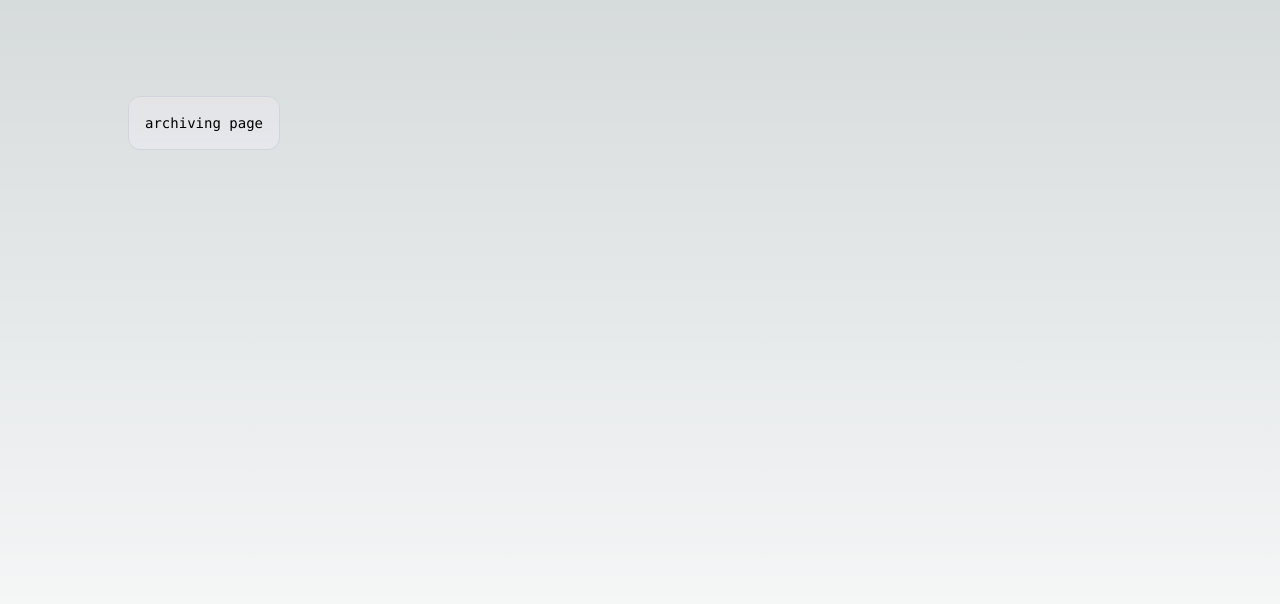
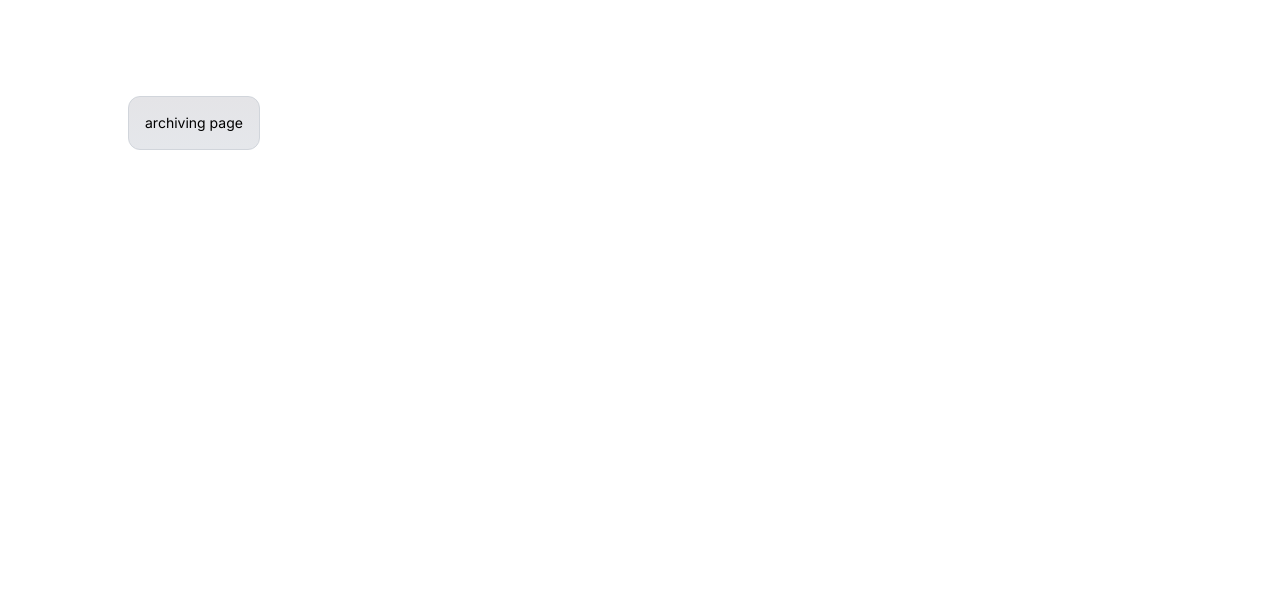
Before and after one commit to isc-exhibition/ischive, a Next.js app: page /archiving in a window 1280 px wide. Shown: the top 604 px of the page. Built offline with nearby package versions, Linux system fonts and the light colour scheme.

Commit message:
🧡 Added font settings

```diff
--- a/src/app/globals.css
+++ b/src/app/globals.css
@@ -2,26 +2,54 @@
 @tailwind components;
 @tailwind utilities;
 
-:root {
-  --foreground-rgb: 0, 0, 0;
-  --background-start-rgb: 214, 219, 220;
-  --background-end-rgb: 255, 255, 255;
+/* Font settings */
+@layer base {
+  /* Pretendard */
+  @font-face {
+    font-family: "Pretendard";
+    src: url("../assets/font/Pretendard-Thin.woff") format("woff");
+    font-weight: 100;
+  }
+  @font-face {
+    font-family: "Pretendard";
+    src: url("../assets/font/Pretendard-Light.woff") format("woff");
+    font-weight: 300;
+  }
+  @font-face {
+    font-family: "Pretendard";
+    src: url("../assets/font/Pretendard-Bold.woff") format("woff");
+    font-weight: 700;
+  }
+  @font-face {
+    font-family: "Pretendard";
+    src: url("../assets/font/Pretendard-ExtraBold.woff") format("woff");
+    font-weight: 800;
+  }
+
+  /* WideNerd */
+  @font-face {
+    font-family: "MonoplexWideNerd";
+    src: url("../assets/font/MonoplexKRWideNerd-Regular.ttf") format("ttf");
+    font-weight: 400;
+  }
+  @font-face {
+    font-family: "MonoplexWideNerd";
+    src: url("../assets/font/MonoplexKRWideNerd-Bold.ttf") format("ttf");
+    font-weight: 700;
+  }
+
+  /* header -> div : MonplexWideNerd, regular */
+  header div {
+    @apply font-MonoplexWideNerd font-normal;
+  }
+
+  /* h1: MonoplexWideNerd, bold */
+  h1 {
+    @apply font-MonoplexWideNerd font-bold;
+  }
+
+  /* footer -> p : Pretendard, light */
+  footer p {
+    @apply font-Pretendard font-light;
+  }
 }
-
-/* @media (prefers-color-scheme: dark) {
-  :root {
-    --foreground-rgb: 255, 255, 255;
-    --background-start-rgb: 0, 0, 0;
-    --background-end-rgb: 0, 0, 0;
-  }
-} */
-
-body {
-  color: rgb(var(--foreground-rgb));
-  background: linear-gradient(
-      to bottom,
-      transparent,
-      rgb(var(--background-end-rgb))
-    )
-    rgb(var(--background-start-rgb));
-}
--- a/src/components/Layout/Footer/Footer.tsx
+++ b/src/components/Layout/Footer/Footer.tsx
@@ -11,16 +11,17 @@ export default function Footer() {
           <div className="w-[20px] sm:w-[28px]">
             <Image src={SNULogo} alt="snu-logo" width={10000} />
           </div>
-          <p className="pl-2 text-sm font-light text-white sm:text-lg">
+          <p className="pl-2 text-sm text-white sm:text-lg">
             서울대학교 연합전공 정보문화학 과제 아카이빙 웹사이트
           </p>
         </div>
+
         {/* line 2 */}
         <div className="flex flex-row items-center pb-4 pt-2">
           <div className="w-[20px] sm:w-[28px]">
             <Image src={EmailLogo} alt="email" width={10000} />
           </div>
-          <p className="pl-2 text-sm font-light text-white sm:text-lg">
+          <p className="pl-2 text-sm text-white sm:text-lg">
             snuiscexhibition@gmail.com
           </p>
         </div>
--- a/tailwind.config.ts
+++ b/tailwind.config.ts
@@ -1,20 +1,24 @@
-import type { Config } from 'tailwindcss'
+import type { Config } from "tailwindcss";
 
 const config: Config = {
   content: [
-    './src/pages/**/*.{js,ts,jsx,tsx,mdx}',
-    './src/components/**/*.{js,ts,jsx,tsx,mdx}',
-    './src/app/**/*.{js,ts,jsx,tsx,mdx}',
+    "./src/pages/**/*.{js,ts,jsx,tsx,mdx}",
+    "./src/components/**/*.{js,ts,jsx,tsx,mdx}",
+    "./src/app/**/*.{js,ts,jsx,tsx,mdx}",
   ],
   theme: {
     extend: {
       backgroundImage: {
-        'gradient-radial': 'radial-gradient(var(--tw-gradient-stops))',
-        'gradient-conic':
-          'conic-gradient(from 180deg at 50% 50%, var(--tw-gradient-stops))',
+        "gradient-radial": "radial-gradient(var(--tw-gradient-stops))",
+        "gradient-conic":
+          "conic-gradient(from 180deg at 50% 50%, var(--tw-gradient-stops))",
       },
+    },
+    fontFamily: {
+      Pretendard: ["Pretendard"],
+      MonoplexWideNerd: ["MonoplexWideNerd"],
     },
   },
   plugins: [],
-}
-export default config
+};
+export default config;
```
